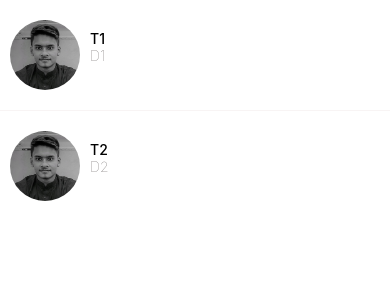
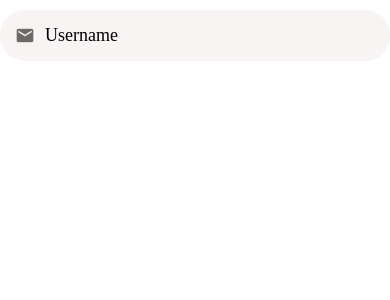
Before and after one commit to Rohan1279/DoneWithIt, a React Native app: screen / in a window 390 px wide. Shown: the top 300 px of the page. Built offline with nearby package versions, Linux system fonts and the light colour scheme.

Commit message:
add AppTextInput

```diff
--- a/App.js
+++ b/App.js
@@ -1,7 +1,7 @@
+import "react-native-gesture-handler";
 import { StatusBar } from "expo-status-bar";
-import { StyleSheet, Text, View } from "react-native";
+import { StyleSheet, Text, TextInput, View } from "react-native";
 import {} from "@react-native-community/hooks";
-
 import AppText from "./app/components/AppText/AppText";
 import AppButton from "./app/components/AppButton";
 import WelcomeScreen from "./app/screens/WelcomeScreen";
@@ -9,7 +9,17 @@ import Card from "./app/components/Card";
 import ListingDetailsScreen from "./app/screens/ListingDetailsScreen";
 import ViewImageScreen from "./app/screens/ViewImageScreen";
 import MessagesScreen from "./app/screens/MessagesScreen";
+import { GestureHandlerRootView } from "react-native-gesture-handler";
+import Icon from "./app/components/Icon";
+import Screen from "./app/components/Screen";
+import ListItem from "./app/components/ListItem";
+import AccountScreen from "./app/screens/AccountScreen";
+import ListingScreen from "./app/screens/ListingScreen";
+import { useState } from "react";
+import AppTextInput from "./app/components/AppTextInput";
+
 export default function App() {
+  const [firstName, setFirstName] = useState("");
   return (
     // <View
     //   style={{
@@ -24,6 +34,20 @@ export default function App() {
     //     image={require("./app/assets/chair.jpg")}
     //   />
     // </View>
-    <MessagesScreen />
+    <GestureHandlerRootView style={{ flex: 1 }}>
+      {/* <MessagesScreen /> */}
+      {/* <Screen>
+        <ListItem
+          title={"Title"}
+          // subTitle={"Subtitle"}
+          ImageComponent={<Icon name={"email"} />}
+        />
+      </Screen> */}
+      {/* <AccountScreen /> */}
+      {/* <ListingScreen /> */}
+      <Screen>
+        <AppTextInput icon={"email"} />
+      </Screen>
+    </GestureHandlerRootView>
   );
 }
--- /dev/null
+++ b/app/components/AppTextInput.js
@@ -0,0 +1,37 @@
+import { Platform, StyleSheet, Text, TextInput, View } from "react-native";
+import React from "react";
+import MaterialCommunityIcons from "react-native-vector-icons/MaterialCommunityIcons";
+export default function AppTextInput({ icon, ...otherProps }) {
+  return (
+    <View style={styles.container}>
+      {icon && (
+        <MaterialCommunityIcons
+          name={icon}
+          size={20}
+          color={"#6e6969"}
+          style={{ marginRight: 10 }}
+        />
+      )}
+      <TextInput
+        placeholder={"Username"}
+        style={styles.textInput}
+        {...otherProps}
+      />
+    </View>
+  );
+}
+
+const styles = StyleSheet.create({
+  container: {
+    backgroundColor: "#f8f4f4",
+    borderRadius: 25,
+    flexDirection: "row",
+    width: "100%",
+    padding: 15,
+    marginVertical: 10,
+  },
+  textInput: {
+    fontSize: 18,
+    fontFamily: Platform.OS === "android" ? "Roboto" : "Avenir",
+  },
+});
--- /dev/null
+++ b/app/components/Icon.js
@@ -0,0 +1,26 @@
+import { StyleSheet, Text, View } from "react-native";
+import React from "react";
+import MaterialCommunityIcons from "react-native-vector-icons/MaterialCommunityIcons";
+export default function Icon({
+  name,
+  size = 40,
+  backgroundColor = "#000",
+  iconColor = "#fff",
+}) {
+  return (
+    <View
+      style={{
+        width: size,
+        height: size,
+        backgroundColor,
+        borderRadius: size / 2,
+        justifyContent: "center",
+        alignItems: "center",
+      }}
+    >
+      <MaterialCommunityIcons name={name} color={iconColor} size={size * 0.5} />
+    </View>
+  );
+}
+
+const styles = StyleSheet.create({});
--- a/app/components/ListItem.js
+++ b/app/components/ListItem.js
@@ -8,18 +8,35 @@ import {
 import React from "react";
 import AppText from "./AppText/AppText";
 import colors from "../config/colors";
+import Swipeable from "react-native-gesture-handler/Swipeable";
 
-export default function ListItem({ title, subTitle, image, onPress }) {
+export default function ListItem({
+  title,
+  subTitle,
+  image,
+  onPress,
+  renderRightActions,
+  ImageComponent,
+}) {
   return (
-    <TouchableHighlight onPress={onPress} underlayColor={colors.white}>
-      <View style={styles.container}>
-        <Image style={styles.image} source={image} />
-        <View style={{ marginVertical: 10 }}>
-          <AppText style={styles.title}>{title}</AppText>
-          <AppText style={styles.subTitle}>{subTitle}</AppText>
+    <Swipeable renderRightActions={renderRightActions}>
+      <TouchableHighlight onPress={onPress} underlayColor={colors.white}>
+        <View style={styles.container}>
+          {ImageComponent}
+          {image && <Image style={styles.image} source={image} />}
+          <View
+            style={{
+              marginVertical: 10,
+              marginLeft: 10,
+              justifyContent: "center",
+            }}
+          >
+            <AppText style={styles.title}>{title}</AppText>
+            {subTitle && <AppText style={styles.subTitle}>{subTitle}</AppText>}
+          </View>
         </View>
-      </View>
-    </TouchableHighlight>
+      </TouchableHighlight>
+    </Swipeable>
   );
 }
 
@@ -33,7 +50,6 @@ const styles = StyleSheet.create({
     width: 70,
     height: 70,
     borderRadius: 35,
-    marginRight: 10,
   },
   title: {
     fontWeight: "500",
--- a/app/components/Screen.js
+++ b/app/components/Screen.js
@@ -1,11 +1,12 @@
 import { SafeAreaView, StyleSheet, Text, View } from "react-native";
 import Constants from "expo-constants";
-export default function Screen({ children }) {
-  return <SafeAreaView style={styles.screen}>{children}</SafeAreaView>;
+export default function Screen({ children, style }) {
+  return <SafeAreaView style={[styles.screen, style]}>{children}</SafeAreaView>;
 }
 
 const styles = StyleSheet.create({
   screen: {
     paddingTop: Constants.statusBarHeight,
+    flex: 1,
   },
 });
--- /dev/null
+++ b/app/screens/AccountScreen.js
@@ -0,0 +1,69 @@
+import { StyleSheet, Text, View } from "react-native";
+import React from "react";
+import Screen from "../components/Screen";
+import ListItem from "../components/ListItem";
+import { FlatList } from "react-native-gesture-handler";
+import Icon from "../components/Icon";
+import ListItemSeparator from "../components/ListItemSeparator";
+const menuItems = [
+  {
+    title: "My Listings",
+    icon: {
+      name: "format-list-bulleted",
+      backgroundColor: "red",
+    },
+  },
+  {
+    title: "My Messages",
+    icon: {
+      name: "email",
+      backgroundColor: "green",
+    },
+  },
+];
+
+export default function AccountScreen() {
+  return (
+    <Screen style={styles.screen}>
+      <View style={styles.container}>
+        <ListItem
+          title={"Munir Uddin Rohan"}
+          subTitle={"muniruddinrohan@gmail.com"}
+          image={require("../assets/cropped_image_me.jpg")}
+        />
+      </View>
+      <View style={styles.container}>
+        <FlatList
+          ItemSeparatorComponent={ListItemSeparator}
+          data={menuItems}
+          keyExtractor={(menuItem) => menuItem.title}
+          renderItem={({ item }) => (
+            <ListItem
+              title={item.title}
+              ImageComponent={
+                <Icon
+                  name={item.icon.name}
+                  backgroundColor={item.icon.backgroundColor}
+                />
+              }
+            />
+          )}
+        />
+      </View>
+      <ListItem
+        title={"Log Out"}
+        ImageComponent={<Icon name={"logout"} backgroundColor={"#ffe66d"} />}
+      />
+    </Screen>
+  );
+}
+
+const styles = StyleSheet.create({
+  screen: {
+    backgroundColor: "#f8f4f4",
+  },
+  container: {
+    marginVertical: 20,
+    backgroundColor: "#fff",
+  },
+});
--- /dev/null
+++ b/app/screens/ListingScreen.js
@@ -0,0 +1,41 @@
+import { FlatList, StyleSheet, Text, View } from "react-native";
+import Screen from "../components/Screen";
+import Card from "../components/Card";
+const listings = [
+  {
+    id: 1,
+    title: "Red jacket for sale",
+    price: 100,
+    image: require("../assets/chair.jpg"),
+  },
+  {
+    id: 2,
+    title: "Couch in great condition",
+    price: 1000,
+    image: require("../assets/background.jpg"),
+  },
+];
+export default function ListingScreen() {
+  return (
+    <Screen style={styles.screen}>
+      <FlatList
+        data={listings}
+        keyExtractor={(listing) => listing.id.toString()}
+        renderItem={({ item }) => (
+          <Card
+            title={item.title}
+            subTitle={"$" + item.price}
+            image={item.image}
+          />
+        )}
+      />
+    </Screen>
+  );
+}
+
+const styles = StyleSheet.create({
+  screen: {
+    padding: 20,
+    backgroundColor: "#f8f4f4",
+  },
+});
--- a/app/screens/MessagesScreen.js
+++ b/app/screens/MessagesScreen.js
@@ -1,10 +1,10 @@
 import { FlatList, StyleSheet, View } from "react-native";
-import React from "react";
+import React, { useState } from "react";
 import ListItem from "../components/ListItem";
-import Constants from "expo-constants";
 import Screen from "../components/Screen";
 import ListItemSeparator from "../components/ListItemSeparator";
-console.log(Constants);
+import { GestureHandlerRootView } from "react-native-gesture-handler";
+
 const messages = [
   {
     id: 1,
@@ -20,6 +20,8 @@ const messages = [
   },
 ];
 export default function MessagesScreen() {
+  const [refreshing, setRefreshing] = useState(false);
+  const [message, setMessage] = useState(messages[0]);
   return (
     <Screen>
       <FlatList
@@ -33,10 +35,25 @@ export default function MessagesScreen() {
             onPress={() => {
               console.log("Message selected", item);
             }}
+            renderRightActions={() => {
+              <View style={{ backgroundColor: "red", width: 70 }}></View>;
+            }}
           />
         )}
         ItemSeparatorComponent={() => {
           return <ListItemSeparator />;
+        }}
+        refreshing={refreshing}
+        onRefresh={() => {
+          // setRefreshing(true);
+          setMessage([
+            {
+              id: 2,
+              title: "T2",
+              description: "D2",
+              image: require("../assets/cropped_image_me.jpg"),
+            },
+          ]);
         }}
       />
     </Screen>
--- a/package.json
+++ b/package.json
@@ -15,7 +15,8 @@
     "expo-status-bar": "~1.6.0",
     "react": "18.2.0",
     "react-native": "0.72.3",
-    "react-native-gesture-handler": "~2.12.0"
+    "react-native-gesture-handler": "~2.12.0",
+    "react-native-reanimated": "~3.3.0"
   },
   "devDependencies": {
     "@babel/core": "^7.20.0"
```
Also changed, not shown: 1 other file (tests, documents, lock files or other folders).
